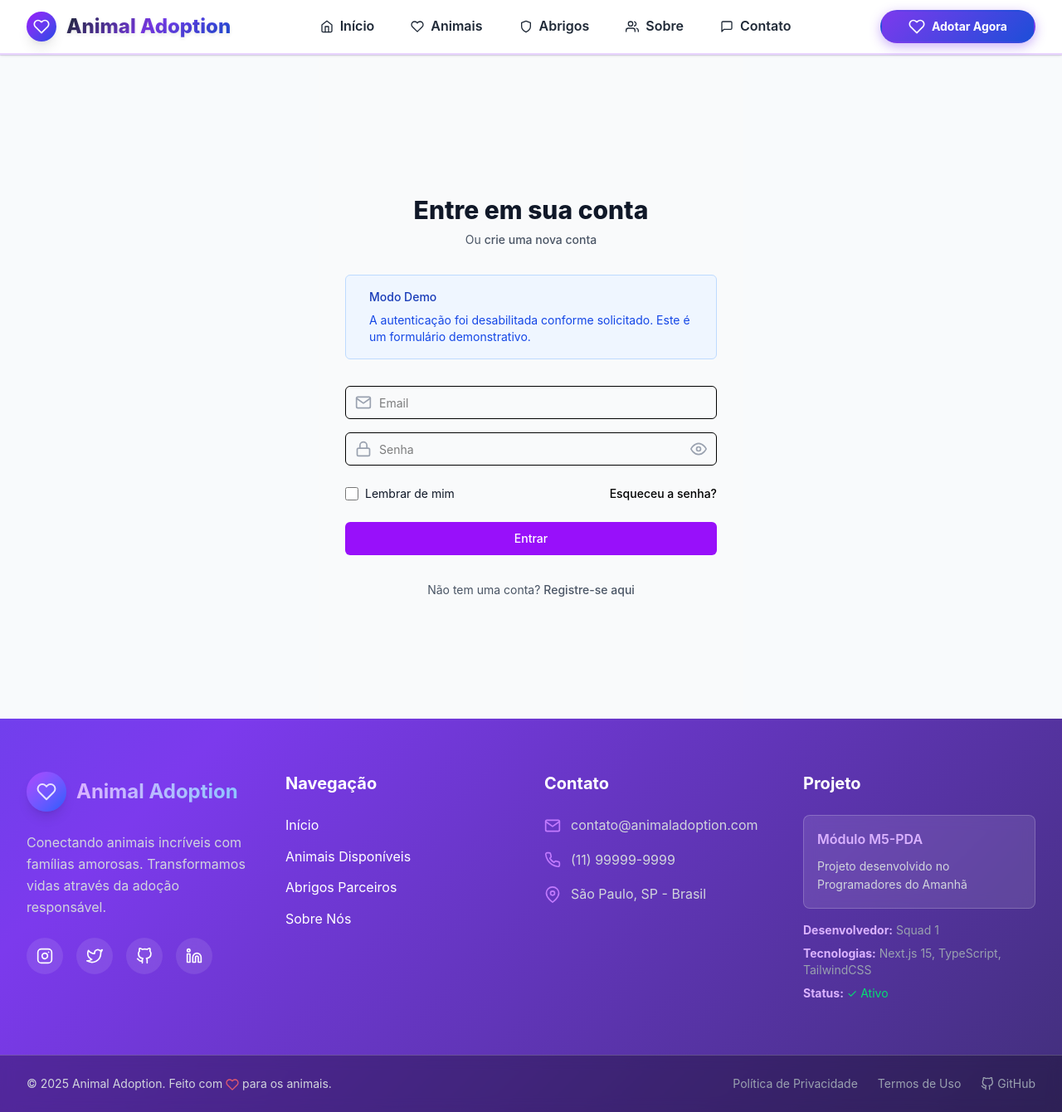
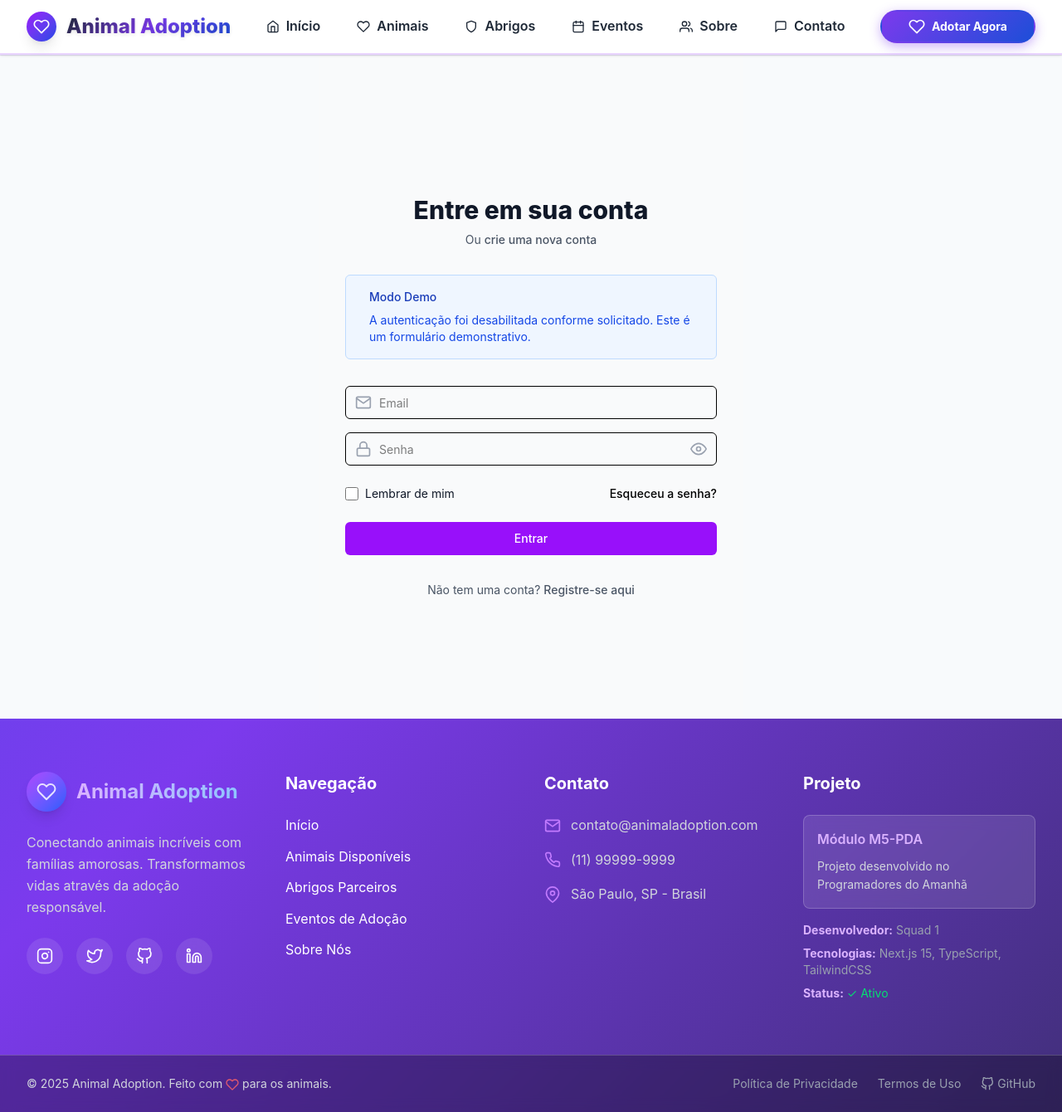
Before and after one commit to alissonn17/AnimalAdoption, a Next.js app: page /login in a window 1280 px wide. Shown: the whole page at 83% size. Built offline with nearby package versions, Linux system fonts and the light colour scheme.

Commit message:
feat: add Events page navigation links

```diff
--- a/src/app/components/Footer.tsx
+++ b/src/app/components/Footer.tsx
@@ -98,6 +98,14 @@ export default function Footer(): JSX.Element {
                   className="text-gray-300 hover:text-purple-300 transition-colors duration-300 hover:translate-x-1 transform inline-block"
                 >
                   Abrigos Parceiros
+                </Link>
+              </li>
+              <li>
+                <Link
+                  href="/eventos"
+                  className="text-gray-300 hover:text-purple-300 transition-colors duration-300 hover:translate-x-1 transform inline-block"
+                >
+                  Eventos de Adoção
                 </Link>
               </li>
               <li>
--- a/src/app/components/Header.tsx
+++ b/src/app/components/Header.tsx
@@ -12,6 +12,7 @@ import {
   FiUsers,
   FiShield,
   FiMessageSquare,
+  FiCalendar,
 } from "react-icons/fi";
 
 /**
@@ -82,6 +83,10 @@ export default function Header(): JSX.Element {
             <Link href="/abrigo" className={getLinkClassName("/abrigo")}>
               <FiShield className="h-4 w-4 group-hover:scale-110 transition-transform" />
               <span>Abrigos</span>
+            </Link>
+            <Link href="/eventos" className={getLinkClassName("/eventos")}>
+              <FiCalendar className="h-4 w-4 group-hover:scale-110 transition-transform" />
+              <span>Eventos</span>
             </Link>
             <Link href="/sobre" className={getLinkClassName("/sobre")}>
               <FiUsers className="h-4 w-4 group-hover:scale-110 transition-transform" />
@@ -160,6 +165,18 @@ export default function Header(): JSX.Element {
                 <span>Abrigos</span>
               </Link>
               <Link
+                href="/eventos"
+                className={`flex items-center space-x-4 px-6 py-4 rounded-xl mx-2 font-semibold transition-all duration-300 ${
+                  isActivePage("/eventos")
+                    ? "nav-link-active text-white shadow-lg"
+                    : "nav-link-default hover:nav-link-active hover:shadow-md"
+                }`}
+                onClick={closeMobileMenu}
+              >
+                <FiCalendar className="h-6 w-6 group-hover:scale-110 transition-transform" />
+                <span>Eventos</span>
+              </Link>
+              <Link
                 href="/sobre"
                 className={`flex items-center space-x-4 px-6 py-4 rounded-xl mx-2 font-semibold transition-all duration-300 ${
                   isActivePage("/sobre")
```
